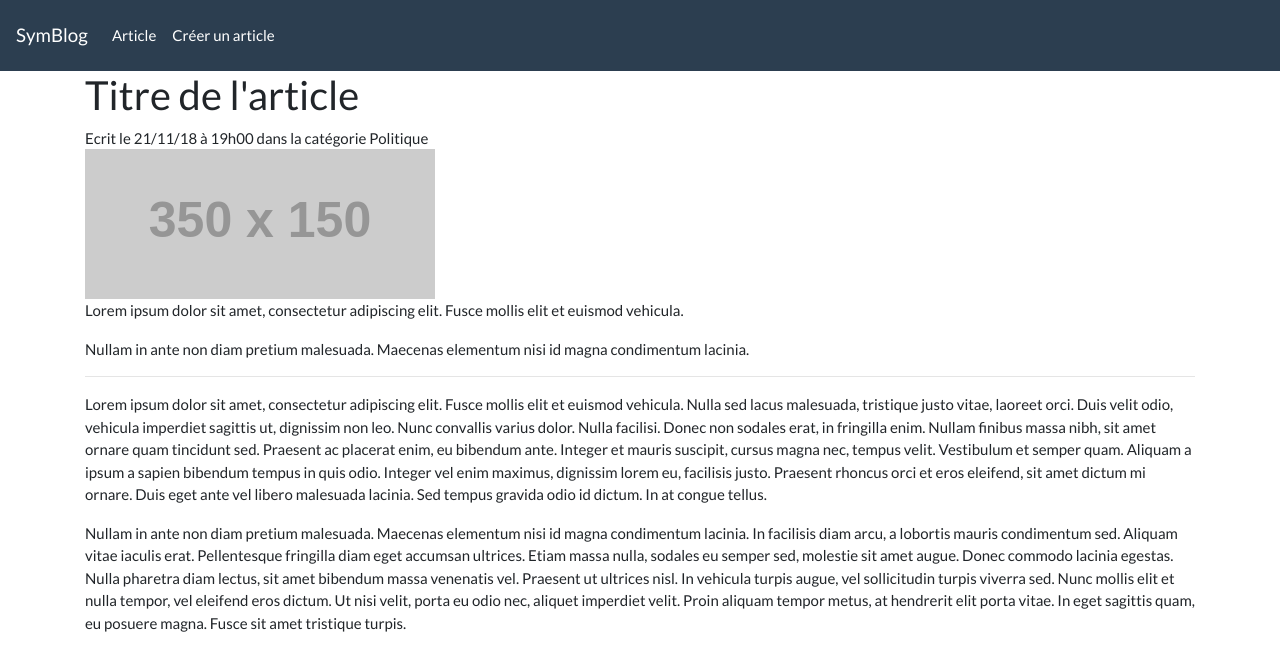
After one commit to maCastelain/Apprentissage-Symfony4-Blog, a Symfony app: template templates/blog/show.html.twig in a window 1280 px wide. The commit adds this page. Shown: the top 671 px of the page. Run offline with Twig, Linux system fonts and the light colour scheme; the template is opened without the code that fills it, so the values that code supplies are empty; grey boxes labelled with a size stand in for pictures from a placeholder-image service; some libraries are stand-ins or nearby versions.

Commit message:
Creating new page which show one complete article.

```diff
--- /dev/null
+++ b/templates/blog/show.html.twig
@@ -0,0 +1,16 @@
+{% extends 'base.html.twig' %}
+
+{% block body %}
+    <article>
+        <h2>Titre de l'article</h2>
+        <div class="metadata">Ecrit le 21/11/18 à 19h00 dans la catégorie Politique</div>
+        <div class="content">
+            <img src="http://placehold.it/350x150" alt="">
+            <p>Lorem ipsum dolor sit amet, consectetur adipiscing elit. Fusce mollis elit et euismod vehicula.</p>
+            <p>Nullam in ante non diam pretium malesuada. Maecenas elementum nisi id magna condimentum lacinia.</p>
+            <hr>
+            <p>Lorem ipsum dolor sit amet, consectetur adipiscing elit. Fusce mollis elit et euismod vehicula. Nulla sed lacus malesuada, tristique justo vitae, laoreet orci. Duis velit odio, vehicula imperdiet sagittis ut, dignissim non leo. Nunc convallis varius dolor. Nulla facilisi. Donec non sodales erat, in fringilla enim. Nullam finibus massa nibh, sit amet ornare quam tincidunt sed. Praesent ac placerat enim, eu bibendum ante. Integer et mauris suscipit, cursus magna nec, tempus velit. Vestibulum et semper quam. Aliquam a ipsum a sapien bibendum tempus in quis odio. Integer vel enim maximus, dignissim lorem eu, facilisis justo. Praesent rhoncus orci et eros eleifend, sit amet dictum mi ornare. Duis eget ante vel libero malesuada lacinia. Sed tempus gravida odio id dictum. In at congue tellus.</p>
+            <p>Nullam in ante non diam pretium malesuada. Maecenas elementum nisi id magna condimentum lacinia. In facilisis diam arcu, a lobortis mauris condimentum sed. Aliquam vitae iaculis erat. Pellentesque fringilla diam eget accumsan ultrices. Etiam massa nulla, sodales eu semper sed, molestie sit amet augue. Donec commodo lacinia egestas. Nulla pharetra diam lectus, sit amet bibendum massa venenatis vel. Praesent ut ultrices nisl. In vehicula turpis augue, vel sollicitudin turpis viverra sed. Nunc mollis elit et nulla tempor, vel eleifend eros dictum. Ut nisi velit, porta eu odio nec, aliquet imperdiet velit. Proin aliquam tempor metus, at hendrerit elit porta vitae. In eget sagittis quam, eu posuere magna. Fusce sit amet tristique turpis.</p>
+        </div>
+    </article>
+{% endblock %}
```
Also changed, not shown: src/Controller/BlogController.php (+7 -0 lines), templates/blog/index.html.twig (+12 -12 lines).
